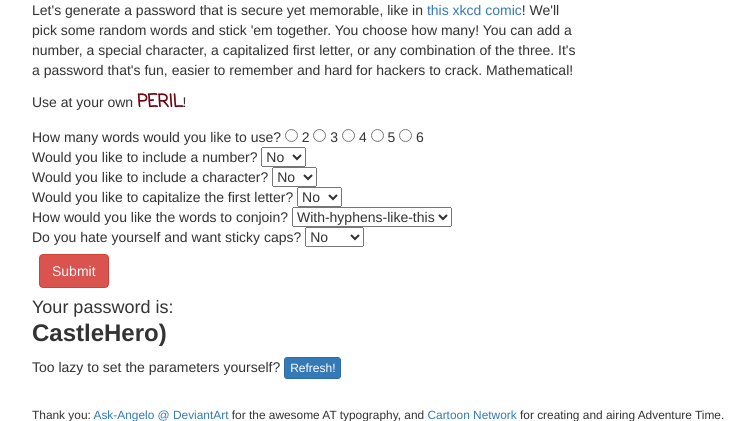
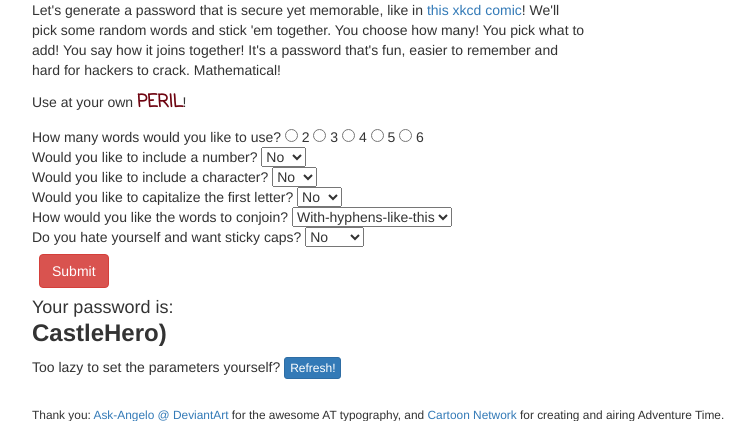
Before and after one commit to beckrecca/p2, a PHP site: page / in a window 1280 px wide. Shown: the part 250-671 px from the top of the page, without its empty margins (38-792 px from the left). Run offline with PHP 8.4, Linux system fonts and the light colour scheme; some libraries are stand-ins or nearby versions.

Commit message:
Updated text to reflect new features

```diff
--- a/index.php
+++ b/index.php
@@ -29,10 +29,8 @@
                 <a href="http://xkcd.com/936/" target="_blank">
                     this xkcd comic</a>!
                 We'll pick some random words and stick 'em together.
-                You choose how many!
-                You can add a number, a special character,
-                a capitalized first letter,
-                or any combination of the three.
+                You choose how many! You pick what to add!
+                You say how it joins together!
                 It's a password that's fun, easier to remember and hard
                 for hackers to crack. Mathematical!
             </p>
```
